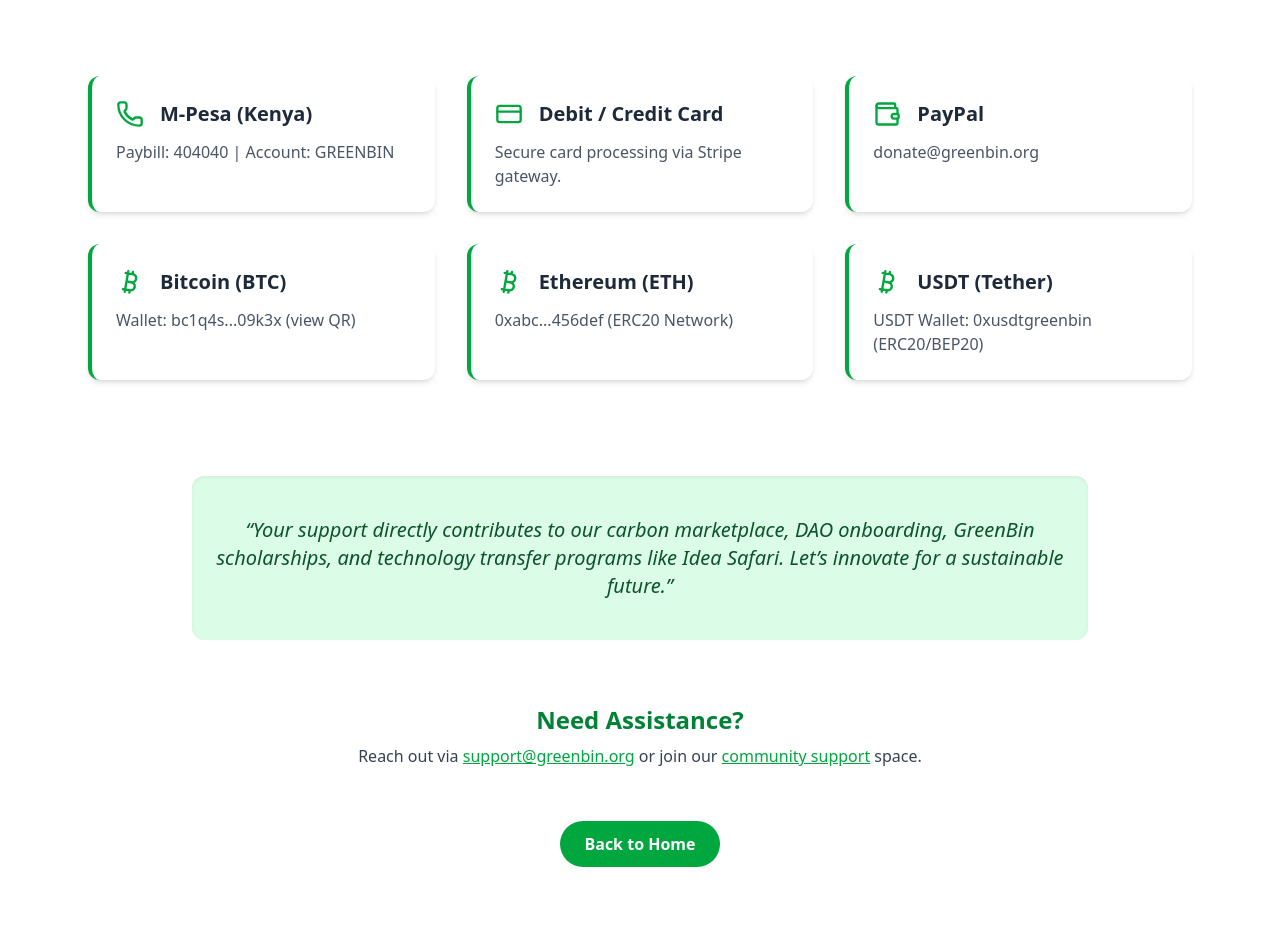
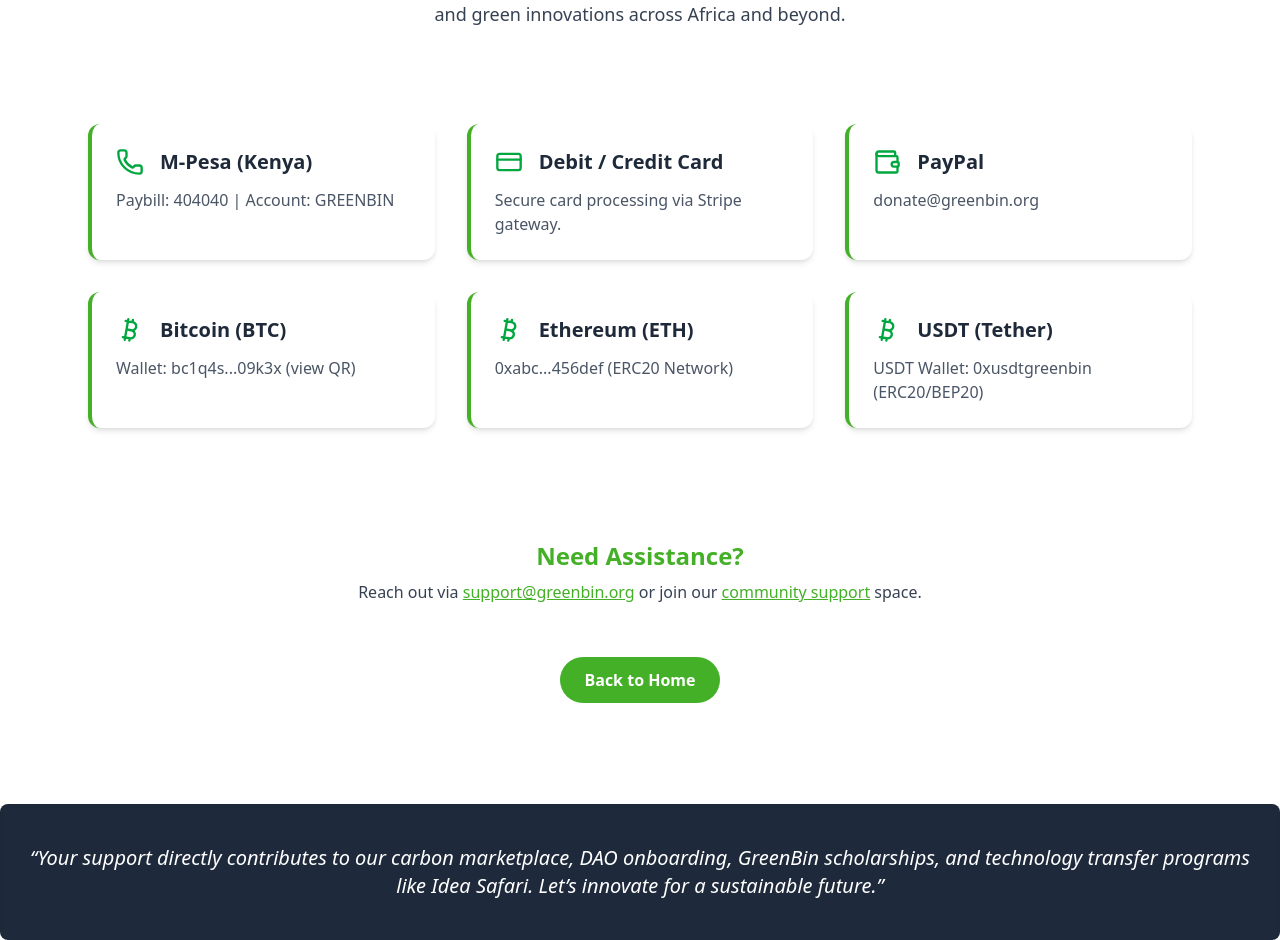
Before and after one commit to crisprtech/green-bin-website, a React (Vite) app: page /Donate in a window 1280 px wide. Shown: the part 300-1240 px from the top of the page. Built offline with nearby package versions, Linux system fonts and the light colour scheme.

Commit message:
latest changes

```diff
--- a/src/pages/ContactUs.jsx
+++ b/src/pages/ContactUs.jsx
@@ -16,7 +16,7 @@ const ContactUs = () => {
       {/* Hero Section */}
       <div className=" pb-16 px-4 text-center">
         <motion.h1
-          className="text-4xl sm:text-5xl font-extrabold text-[#8bc34a]"
+          className="text-4xl sm:text-5xl font-extrabold text-[#44b027]"
           initial={{ opacity: 0, y: -40 }}
           animate={{ opacity: 1, y: 0 }}
           transition={{ duration: 0.7 }}
@@ -39,7 +39,7 @@ const ContactUs = () => {
       <div className="max-w-7xl mx-auto grid grid-cols-1 md:grid-cols-2 gap-10 px-6 py-10">
         {/* Contact Form */}
         <div className="bg-white shadow-lg border-green-700 rounded-3xl p-6 border">
-          <h2 className="text-2xl font-semibold text-[#8bc34a] mb-4">
+          <h2 className="text-2xl font-semibold text-[#44b027] mb-4">
             Send Us a Message
           </h2>
           <form className="space-y-4">
@@ -65,7 +65,7 @@ const ContactUs = () => {
             />
             <button
               type="submit"
-              className="w-full py-3 bg-[#8bc34a] text-white font-bold rounded-lg hover:bg-green-700 transition"
+              className="w-full py-3 bg-[#44b027] text-white font-bold rounded-lg hover:bg-green-700 transition"
             >
               Send Message
             </button>
--- a/src/pages/Donate.jsx
+++ b/src/pages/Donate.jsx
@@ -48,7 +48,7 @@ const DonatePage = () => {
       {/* Hero Section */}
       <div className="relative  pt-4 pb-12 px-6 text-center">
         <motion.h1
-          className="text-5xl font-extrabold text-green-700"
+          className="text-5xl max-w-1/2 ml-100 items-center justify-center font-extrabold text-[#44b027]"
           initial={{ opacity: 0, y: -30 }}
           animate={{ opacity: 1, y: 0 }}
           transition={{ duration: 0.8 }}
@@ -71,7 +71,7 @@ const DonatePage = () => {
         {paymentMethods.map((method, index) => (
           <motion.div
             key={index}
-            className="bg-white border-l-4 border-green-600 shadow-md rounded-xl p-6"
+            className="bg-white border-l-4 border-[#44b027] shadow-md rounded-xl p-6"
             initial={{ opacity: 0, y: 20 }}
             whileInView={{ opacity: 1, y: 0 }}
             viewport={{ once: true }}
@@ -89,27 +89,19 @@ const DonatePage = () => {
       </div>
 
       {/* Impact Testimonial */}
-      <div className="max-w-4xl mx-auto mt-12 bg-green-100 px-6 py-10 rounded-xl shadow-inner">
-        <p className="text-xl italic text-green-900 text-center font-medium">
-          “Your support directly contributes to our carbon marketplace, DAO
-          onboarding, GreenBin scholarships, and technology transfer programs
-          like Idea Safari. Let’s innovate for a sustainable future.”
-        </p>
-      </div>
-
-      {/* Contact Info */}
+            {/* Contact Info */}
       <div className="mt-16 text-center px-6">
-        <h2 className="text-2xl font-bold text-green-700">Need Assistance?</h2>
+        <h2 className="text-2xl font-bold text-[#44b027]">Need Assistance?</h2>
         <p className="text-gray-700 mt-2">
           Reach out via{" "}
           <a
             href="mailto:support@greenbin.org"
-            className="text-green-600 underline"
+            className="text-[#44b027] underline"
           >
             support@greenbin.org
           </a>{" "}
           or join our{" "}
-          <a href="/contact" className="text-green-600 underline">
+          <a href="/contact" className="text-[#44b027] underline">
             community support
           </a>{" "}
           space.
@@ -120,11 +112,20 @@ const DonatePage = () => {
       <div className="text-center mt-16 pb-16">
         <a
           href="/"
-          className="bg-green-600 hover:bg-green-700 text-white font-semibold py-3 px-6 rounded-full transition"
+          className="bg-[#44b027] hover:bg-[#44b027] text-white font-semibold py-3 px-6 rounded-full transition"
         >
           Back to Home
         </a>
       </div>
+      <div className="container  mx-auto mt-12 bg-[#1E293B]  px-6 py-10 rounded-lg shadow-inner">
+        <p className="text-xl italic text-white text-center font-medium">
+          “Your support directly contributes to our carbon marketplace, DAO
+          onboarding, GreenBin scholarships, and technology transfer programs
+          like Idea Safari. Let’s innovate for a sustainable future.”
+        </p>
+      </div>
+
+
     </div>
   );
 };
--- a/src/pages/JoinTeam.jsx
+++ b/src/pages/JoinTeam.jsx
@@ -13,7 +13,7 @@ const benefits = [
 
 export default function JoinOurTeam() {
   return (
-    <section className="bg-white text-white w-full py-16 px-4 sm:px-8 md:px-16">
+    <section className="bg-white text-white py-16 px-4 sm:px-8 ">
       <div className="grid md:grid-cols-2 gap-10 items-center">
         {/* IMAGE */}
         <motion.div
@@ -49,7 +49,7 @@ export default function JoinOurTeam() {
             {benefits.map((benefit, index) => (
               <li key={index} className="flex items-start space-x-3">
                 <svg
-                  className="w-6 h-6 text-green-400 shrink-0"
+                  className="w-6 h-6 text-[#44b027] shrink-0"
                   fill="none"
                   stroke="currentColor"
                   strokeWidth="2"
@@ -68,7 +68,7 @@ export default function JoinOurTeam() {
 
           <a
             href="#"
-            className="inline-block mt-8 bg-green-500 hover:bg-green-600 transition px-6 py-3 rounded-md text-white font-medium"
+            className="inline-block mt-8 bg-[#44b027] hover:bg-green-600 transition px-6 py-3 rounded-md text-white font-medium"
           >
             See our job postings
           </a>
--- a/src/pages/OurTeam.jsx
+++ b/src/pages/OurTeam.jsx
@@ -51,7 +51,7 @@ const OurTeam = () => {
 
   return (
     <div className="my-3 max-w-7xl mx-auto px-4 sm:px-6 lg:px-8">
-      <h2 className="text-3xl font-bold text-center text-[#8bc34a] mb-6">
+      <h2 className="text-3xl font-bold text-center text-[#44b027] mb-6">
         Meet Our Team
       </h2>
       <p className="text-lg text-gray-700 mb-10">
@@ -77,7 +77,7 @@ const OurTeam = () => {
                 className="w-full h-58 rounded-3xl object-cover"
               />
               <motion.button
-                className="absolute top-2 left-2 bg-[#8bc34a] text-white text-xs font-bold py-1 px-2 rounded"
+                className="absolute top-2 left-2 bg-[#44b027] text-white text-xs font-bold py-1 px-2 rounded"
                 animate={{ y: ["0%", "-10%", "0%"] }} // Bouncing effect
                 transition={{
                   duration: 0.5,
@@ -90,7 +90,7 @@ const OurTeam = () => {
               </motion.button>
             </div>
             <div className="p-6">
-              <h3 className="text-lg font-semibold text-[#8bc34a]">
+              <h3 className="text-lg font-semibold text-[#44b027]">
                 {member.name}
               </h3>
               <h4 className="text-sm text-gray-500 mb-2">{member.title}</h4>
--- a/src/pages/authentication/LoginPage.jsx
+++ b/src/pages/authentication/LoginPage.jsx
@@ -54,7 +54,7 @@ const LoginPage = () => {
       <div className="flex flex-col md:flex-row w-full max-w-4xl bg-white shadow-lg rounded-3xl overflow-hidden">
         {/* Login Form Section */}
         <div className="p-8 w-full">
-          <h2 className="text-center text-2xl font-bold text-green-600 mb-6">
+          <h2 className="text-center text-2xl font-bold text-[#44b027] mb-6">
             Login
           </h2>
           <p className="text-gray-700 text-sm mb-4">
@@ -131,7 +131,7 @@ const LoginPage = () => {
 
             <button
               type="submit"
-              className={`w-full bg-green-600 hover:bg-green-700 text-white font-semibold rounded-xl py-2 shadow-md transition duration-200 ${
+              className={`w-full bg-[#44b027] hover:bg-green-700 text-white font-semibold rounded-xl py-2 shadow-md transition duration-200 ${
                 loading ? "opacity-50 cursor-not-allowed" : ""
               }`}
               disabled={loading}
@@ -140,7 +140,7 @@ const LoginPage = () => {
             </button>
           </form>
           <div className="text-center mt-4">
-            <a href="/forgot-password" className="text-green-600 hover:underline">
+            <a href="/forgot-password" className="text-[#44b027] hover:underline">
               Forgot Password?
             </a>
           </div>
--- a/src/pages/landingPage/GreenImpact.jsx
+++ b/src/pages/landingPage/GreenImpact.jsx
@@ -44,7 +44,7 @@ const ImpactPerformance = () => {
 
   return (
     <div className="py-10 px-4 ">
-      <h2 className="text-center text-3xl font-bold mb-8 text-green-700">
+      <h2 className="text-center text-3xl font-bold mb-8 text-[#44b027]">
         GreenBin Impact Performance
       </h2>
       <div className="flex flex-wrap justify-center space-x-4 space-y-4">
--- a/src/pages/landingPage/Header.jsx
+++ b/src/pages/landingPage/Header.jsx
@@ -213,7 +213,6 @@ const DropdownItem = ({ to, children, icon: Icon }) => {
   return (
     <motion.div
       whileHover={{ scale: 1.05, y: -3 }} // Bounce effect on hover
-      transition={{ type: "spring", stiffness: 250, damping: 60 }} // Spring effect for bounce
       initial={{ opacity: 0, y: 10 }}
       viewport={{ once: true }}
       whileInView={{ opacity: 1, y: 0 }}
--- a/src/pages/landingPage/LandingIntro.jsx
+++ b/src/pages/landingPage/LandingIntro.jsx
@@ -33,7 +33,7 @@ const Introduction = () => {
   animate={{ opacity: 1, x: 0 }}
   transition={{ duration: 0.8 }}
 >
-  Join <span className="text-[#44b027]">Green</span><span className="text-[#1e88e5]">Bin</span> Global Company
+  Join <span className="text-[#44b027]">Green</span><span className="text-orange-300">Bin</span> Global Company
 </motion.h1>
           <motion.p
             className="mb-6 text-lg md:text-xl text-gray-700"
--- a/src/pages/landingPage/TopSuccess.jsx
+++ b/src/pages/landingPage/TopSuccess.jsx
@@ -22,7 +22,7 @@ const HowWeMakeAnImpact = () => {
         </p>
 
         <div className="flex justify-center mb-8">
-          <button className="bg-blue-600 text-white py-2 px-4 rounded-lg shadow hover:bg-blue-500 transition mr-3">
+          <button className="bg-orange-300 text-white py-2 px-4 rounded-lg shadow hover:bg-blue-500 transition mr-3">
             Get Involved
           </button>
           <button className="border border-blue-600 text-blue-600 py-2 px-4 rounded-lg hover:bg-blue-600 hover:text-white transition">
```
Also changed, not shown: src/pages/Services.jsx (+5 -5 lines).
